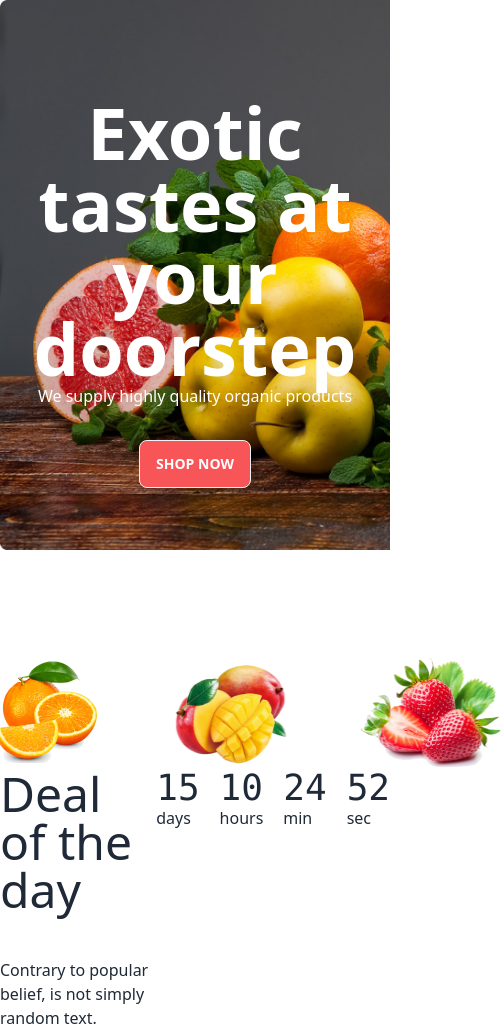
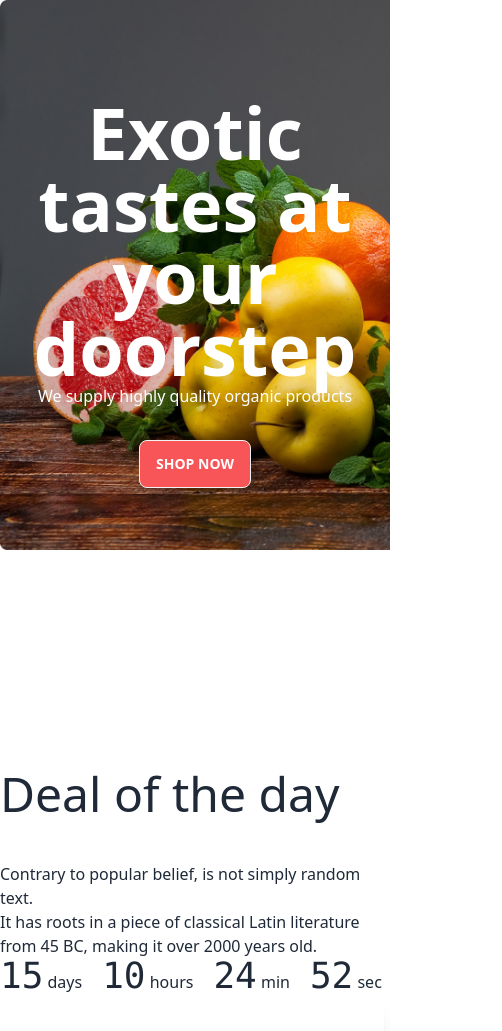
Before and after one commit to AbuHasnth/fruit-burst, a plain HTML site: page index.html in a window 390 px wide. Shown: the top 1031 px of the page, 502 px wide, since content can reach past the window. Drawn offline with nearby package versions, Linux system fonts and the light colour scheme.

Commit message:
resposive added on top banner section

```diff
--- a/index.html
+++ b/index.html
@@ -47,7 +47,7 @@
                 </div>
               </div>
           </div>
-          <div class="flex bg-white w-3/4 lg:ml-40 h-48 gap-14 justify-center items-center rounded-md">
+          <div class="hidden lg:flex bg-white w-3/4 lg:ml-40 h-48 gap-14 justify-center items-center rounded-md">
             <img class="w-[144px] h-[112px]" src="/images/fruit1.png" alt="">
             <img class="w-[144px] h-[112px]" src="/images/fruit2.png" alt="">
             <img class="w-[144px] h-[112px]" src="/images/fruit3.png" alt="">
@@ -59,7 +59,7 @@
     </header>
     <main class="container mx-auto my-[220px]">
         <section>
-            <div class="flex justify-between">
+            <div class="lg:flex justify-between">
                 <div class="space-y-11">
                     <h2 class="text-5xl">Deal of the day</h2>
                     <p>Contrary to popular belief, is not simply random text. <br> It has roots in a piece of classical Latin literature from 45 BC, making it over 2000 years old.</p>
```
